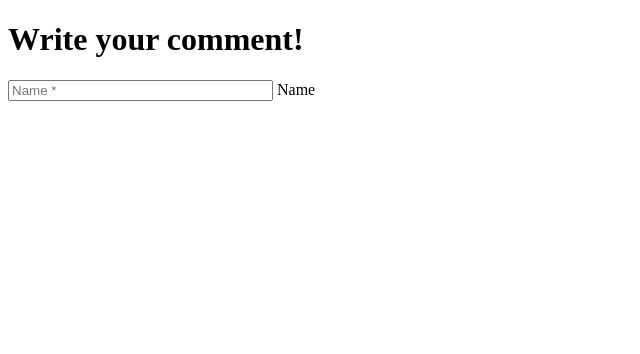
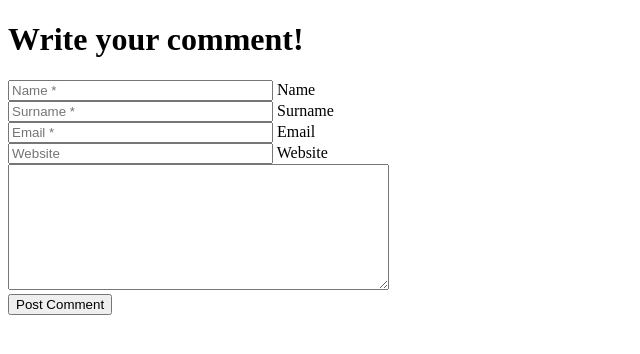
Before and after one commit to etanyosef/odin-form-validation, a plain HTML site: page index.html in a window 1280 px wide. Shown: the whole page, without its empty margins (0-640 px from the left). Drawn offline with Linux system fonts and the light colour scheme.

Commit message:
add comment form

```diff
--- a/index.html
+++ b/index.html
@@ -26,7 +26,50 @@
                     <label for="name" data-help="Enter your first name">Name</label>
                 </div>
                 <div class="comment-form-surname">
-
+                    <input type="text"
+                            id="surname"
+                            class="surname"
+                            placeholder="Surname *"
+                            size="30"
+                            maxlength="245"
+                            required >
+                    <label for="surname" data-help="Enter your last name">Surname</label>
+                </div>
+                <div class="comment-form-email">
+                    <input type="email"
+                            name="email"
+                            id="email"
+                            placeholder="Email *"
+                            size="30"
+                            maxlength="100"
+                            aria-describedby="email-notes"
+                            required >
+                    <label for="email" data-help="Format email@email.com">Email</label>
+                </div>
+                <div class="comment-form-url">
+                    <input type="url"
+                            name="url"
+                            id="url"
+                            placeholder="Website"
+                            size="30"
+                            maxlength="200">
+                    <label for="url" data-help="Should start with http:// or https://">Website</label>
+                </div>
+                <div class="comment-form-comment">
+                    <textarea name="comment"
+                                id="comment"
+                                placeholder="Comment *"
+                                cols="45"
+                                rows="8"
+                                maxlength="655"
+                                required >
+                    </textarea>
+                    <label for="comment" data-help="Enter a comment"></label>
+                </div>
+                <div class="form-submit">
+                    <button type="submit" id="submit" class="submit">
+                        Post Comment
+                    </button>
                 </div>
 
             </form>
```
